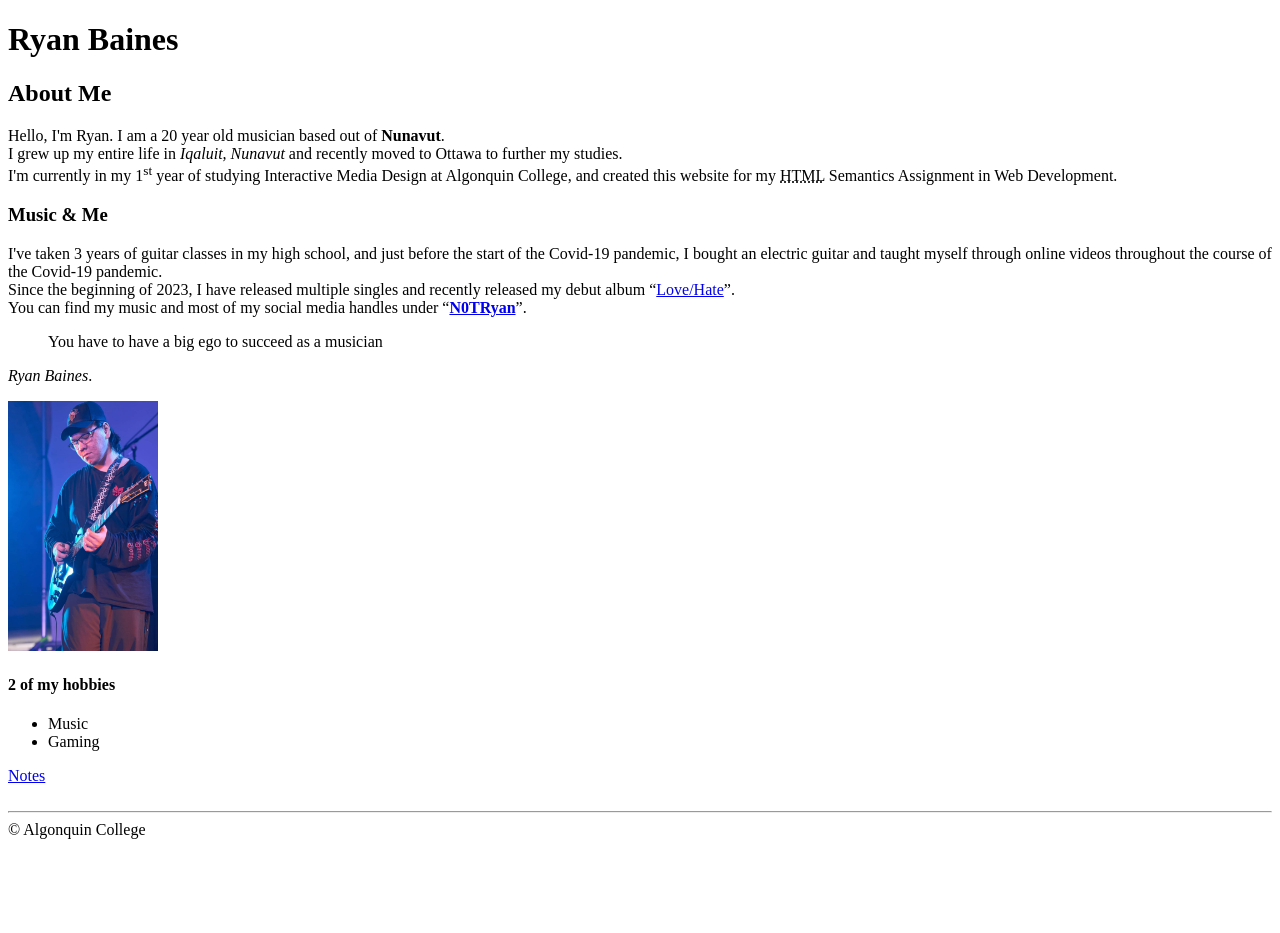
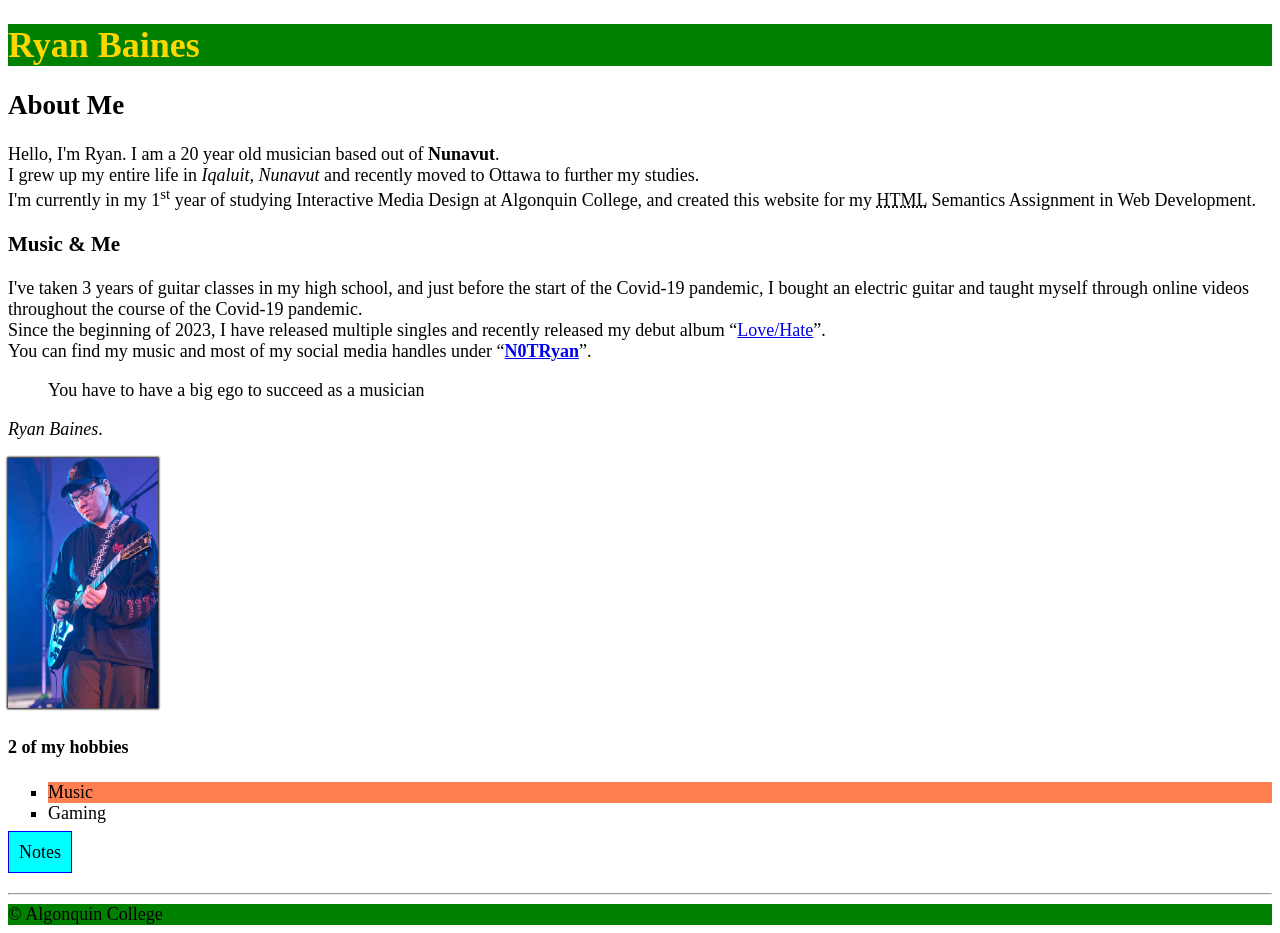
Before and after one commit to bain0095/html-assignment, a plain HTML site: page index.html in a window 1280 px wide. Before the commit the page ends 847 px from the top, so only its background shows below. Drawn offline with Linux system fonts and the light colour scheme.

Commit message:
added requiements for week 5 assignment

```diff
--- /dev/null
+++ b/css/main.css
@@ -0,0 +1,44 @@
+body {
+    font-family: 'Times New Roman', Times, serif;
+    font-size: 18px;
+}
+
+header, footer {
+    background-color: green;
+}
+
+.site-title {
+    color: gold;
+}
+
+#my-image {
+    box-shadow: 0px 0px 2px 1px black;
+}
+
+ul {
+    list-style-type: square;
+}
+
+.hobby-list li:nth-child(odd) {
+    background-color: coral;
+}
+
+nav ul {
+    list-style-type: none;
+    padding: 0;
+    margin: 0;
+}
+
+nav a {
+    text-decoration: none;
+    background-color: aqua;
+    border: 1px solid blue;
+    padding: 10px;
+    color: black;
+}
+
+nav a:hover,
+nav a:focus {
+    background-color: blue;
+    color: white;
+}
--- a/index.html
+++ b/index.html
@@ -5,12 +5,13 @@
     <meta charset="UTF-8">
     <meta name="viewport" content="width=device-width, initial-scale=1.0">
     <title>Simple HTML Website - Ryan Baines</title>
+    <link href="css/main.css" rel="stylesheet">
 </head>
 
 <body>
     <!-- Main Heading -->
     <header>
-        <h1>Ryan Baines</h1>
+        <h1 class="site-title">Ryan Baines</h1>
     </header>
     <article>
         <!-- Introduction About Me -->
@@ -34,17 +35,19 @@
 
         <!-- Image of me at a music festival -->
         <p>
-            <img src="/images/alianait.jpg" alt="Me performing at Alianait Arts Festival in July 2024" width="150"
+            <img id="my-image" src="/images/alianait.jpg" alt="Me performing at Alianait Arts Festival in July 2024" width="150"
                 height="250">
         </p>
         <!-- 2 of my hobbies -->
         <h4>2 of my hobbies</h4>
-        <ul>
+        <ul class="hobby-list">
             <li>Music</li>
             <li>Gaming</li>
         </ul>
         <nav>
-            <a href="/notes/notes.html">Notes</a>
+            <ul>
+                <li><a href="/notes/notes.html">Notes</a></li>
+            </ul>
         </nav>
         <br>
 
```
Also changed, not shown: notes/notes.html (+12 -12 lines).
